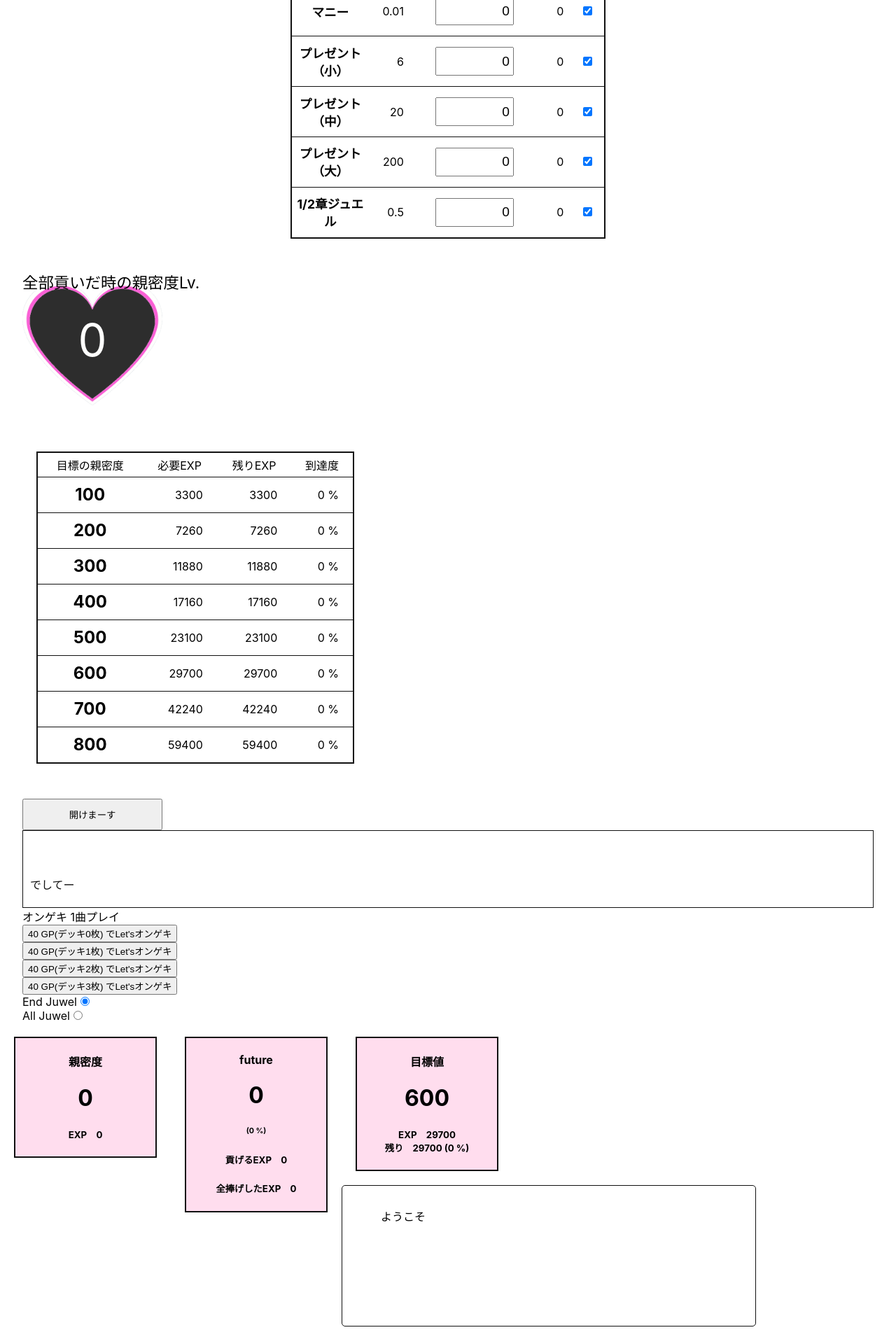
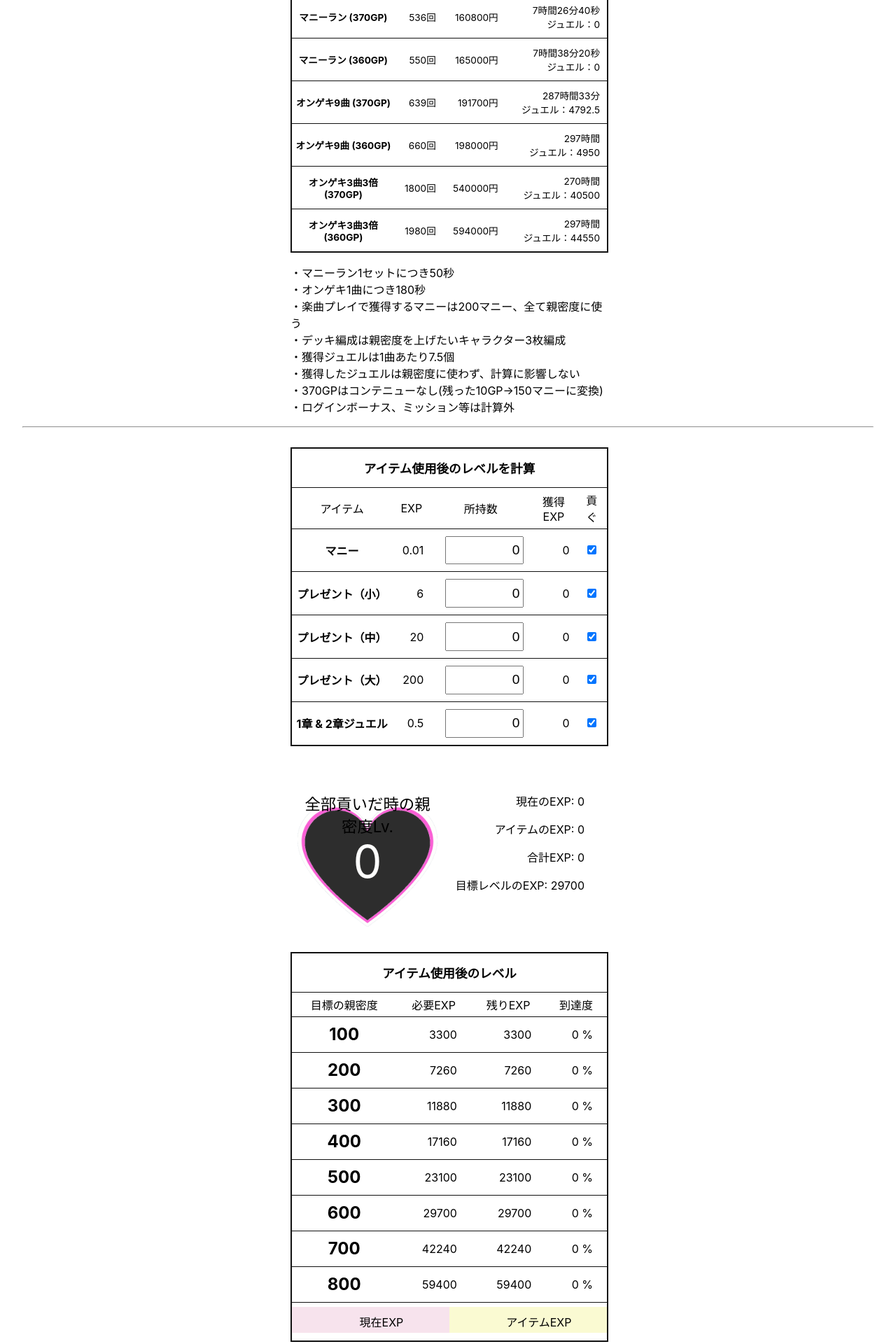
Before and after one commit to Rikiya3702/simgeki_intimacy, a React (Create React App) app: page / in a window 1280 px wide. Shown: the part 660-2580 px from the top of the page at 70% size. Built offline with nearby package versions, Linux system fonts and the light colour scheme.

Commit message:
テーブル周り

```diff
--- a/src/components/App.js
+++ b/src/components/App.js
@@ -23,6 +23,15 @@ const EXP_ITEM_S = 6
 const EXP_ITEM_M = 20
 const EXP_ITEM_L = 200
 const EXP_JUWEL_ALL = 0.5
+const EXP_MONEYRUN_A = 55.5
+const EXP_MONEYRUN_B = 54
+const MONEYRUN_A = 5550
+const MONEYRUN_B = 5400
+const MONEYRUN_TIME = 50
+const GAMEPLAY_TIME = 180
+const EXPEC_JUWEL = 7.5
+const EXPEC_MONEY = 200
+const ONE_CREDIT = 300
 
 class App extends Component {
   constructor(props) {
@@ -57,11 +66,14 @@ class App extends Component {
               <div>
                 <p>EXP: {props.exp.now}</p>
                 <p>目標EXP: {props.exp.goal}</p>
-                <p>必要EXP: {props.exp.goal - props.exp.now}</p>
+                <p>必要EXP: { Math.ceil(props.exp.goal - props.exp.now)}</p>
               </div>
             </div>
           </div>
 
+          <div className="row w-450 mx-auto">
+            <ExampleTable nesexp={ Math.max(props.exp.goal - props.exp.now, 0 ) } />
+          </div>
 
           <div className="d-none">
             <div className="row pos-rel w-450 text-center mx-auto">
@@ -137,10 +149,14 @@ class App extends Component {
             </div>
           </div>
 
+          <hr />
           <div className="row mx-auto pt-2 w-450">
             <div className="table_money">
               <table>
                 <thead>
+                  <tr><td colSpan="5">
+                    <span className="table_title">アイテム使用後のレベルを計算</span>
+                  </td></tr>
                   <tr>
                     <td>アイテム</td>
                     <td>EXP</td>
@@ -159,15 +175,25 @@ class App extends Component {
               </table>
             </div>
           </div>
-          <div className="row mt-5">
-            <Heart label="全部貢いだ時の親密度Lv."
-              lv={getExp2Lv( props.exp.now + getItemExp(props))}
-                par={ getExp2Lvper( props.exp.now + getItemExp(props)) } />
+          <div className="row mt-5 w-450 mx-auto">
+            <div className="col pt-2 px-1">
+              <Heart label="全部貢いだ時の親密度Lv." lv={getExp2Lv( props.exp.now + getItemExp(props))} par={ getExp2Lvper( props.exp.now + getItemExp(props)) } />
+            </div>
+            <div className="col pos-rel w-200 text-right">
+              <p>現在のEXP: {props.exp.now}</p>
+              <p>アイテムのEXP: {getItemExp(props)}</p>
+              <p>合計EXP: {props.exp.now + getItemExp(props)}</p>
+              <p>目標レベルのEXP: {props.exp.goal}</p>
+            </div>
         </div>
 
+          <div className="row mx-auto pt-2 w-450">
             <div className="table_lv">
               <table>
                 <thead>
+                  <tr><td colSpan="4">
+                    <span className="table_title">アイテム使用後のレベル</span>
+                  </td></tr>
                   <tr>
                     <td>目標の親密度</td>
                     <td>必要EXP</td>
@@ -184,11 +210,22 @@ class App extends Component {
                   <LoveTableWithItem exp={props.exp.now} itemexp={getItemExp(props)} lv={600} expg={29700} />
                   <LoveTableWithItem exp={props.exp.now} itemexp={getItemExp(props)} lv={700} expg={42240} />
                   <LoveTableWithItem exp={props.exp.now} itemexp={getItemExp(props)} lv={800} expg={59400} />
+                  <tr>
+                    <td className="column_graph" colSpan="2">
+                      <span className="graph_text">現在EXP</span>
+                      <div className="progbar" ></div>
+                      <div className="progbar_i" ></div>
+                    </td>
+                    <td className="column_graph" colSpan="2">
+                      <span className="graph_text">アイテムEXP</span>
+                    </td>
+                  </tr>
                 </tbody>
               </table>
             </div>
+          </div>
 
-
+          <div className="d-none">
             <button className="btn-toggle" onClick={ this.handleClick }>{ this.state.kore ? "閉じ" : "開け" }まーす</button>
             <CSSTransition in={this.state.kore} classNames="door" timeout={1000}>
               <div className="door">
@@ -197,7 +234,6 @@ class App extends Component {
                 </div>
               </div>
             </CSSTransition>
-
             <div>
               オンゲキ 1曲プレイ
               <br /><button onClick={ ()=> {props.button_play("play",0)} }>40 GP(デッキ0枚) でLet'sオンゲキ</button>
@@ -212,9 +248,8 @@ class App extends Component {
               <label>All Juwel</label>
               <input type="radio" name="aradio" checked={props.juweltype === JUWEL_ALL}
                      onChange={() => props.radio_juweltype(JUWEL_ALL)}/>
+            </div>
 
-        </div>
-      </div>
             <div className="lovelv">
               <h4>親密度</h4>
               <div className="lovelv_number">
@@ -232,8 +267,6 @@ class App extends Component {
               <h5>全捧げしたEXP　{ props.exp.now + getItemExp(props) } </h5>
             </div>
 
-
-
             <div className="lovelv">
               <h4>目標値</h4>
               <div className="lovelv_number">
@@ -242,13 +275,11 @@ class App extends Component {
               <h5>EXP　{ props.exp.goal }
               <br />残り　{ props.exp.goal - props.exp.now } ({ Math.floor((props.exp.now / props.exp.goal)*100) } %)</h5>
             </div>
-
+          </div>
           <div className="message_box">
             <Messages messages={props.mes} />
           </div>
-
-
-
+        </div>
     </div>
     );
   }
@@ -288,37 +319,7 @@ const mapDispatchToProps = ({
   check_itemflag
 })
 
-class Menu extends Component {
-  constructor(props) {
-    super(props)
-    this.state = {kore: true}
-  }
-  handleClick = () => {
-    this.setState( {kore: !this.state.kore})
-  }
-
-  render(){
-    return(
-      <div>
-        <button onClick={ this.handleClick }>{ this.state.kore ? "閉じ" : "開け" }まーす</button>
-        <CSSTransition
-          in={this.state.kore}
-          classNames="door"
-          timeout={1000}
-          >
-          <div className="door">
-            <p >でしてー</p>
-          </div>
-        </CSSTransition>
-      </div>
-      )
-  }
-}
-
 class InputMoney extends Component {
-  constructor(props) {
-    super(props)
-  }
   render(){
   return(
     <div className="input_field input_money">
@@ -329,8 +330,8 @@ class InputMoney extends Component {
         <button onClick={ ()=> {this.props.buttonChange(BUTTON_MONEY,1000) } }>+1,000</button>
         <button onClick={ ()=> {this.props.buttonChange(BUTTON_MONEY,10000)} }>+10,000</button>
         <button onClick={ ()=> {this.props.buttonChange(BUTTON_MONEY,100000)} }>+100,000</button>
-        <button onClick={ ()=> {this.props.buttonChange(BUTTON_MONEY,5400)} }>+360 GP</button>
-        <button onClick={ ()=> {this.props.buttonChange(BUTTON_MONEY,5550)} }>+370 GP</button>
+        <button onClick={ ()=> {this.props.buttonChange(BUTTON_MONEY,MONEYRUN_B)} }>+360 GP</button>
+        <button onClick={ ()=> {this.props.buttonChange(BUTTON_MONEY,MONEYRUN_A)} }>+370 GP</button>
       </div>
       <div>
         <button onClick={ ()=> {this.props.buttonChange(BUTTON_MONEY,-1000)} }>-1,000</button>
@@ -343,9 +344,6 @@ class InputMoney extends Component {
 }
 
 class InputLv extends Component {
-  constructor(props) {
-    super(props)
-  }
   render(){
   return(
     <div className="input_field">
@@ -368,14 +366,11 @@ class InputLv extends Component {
 }
 
 class InputLvGoal extends Component {
-  constructor(props) {
-    super(props)
-  }
   render(){
   return(
     <div className="input_field">
       <label>目標レベル→</label>
-      <input className="input_lv" type='text' className="input_lv" value={this.props.value} onChange={ (eve) => { this.props.inputValue(eve.target.value)} } />
+      <input className="input_lv" type='text' value={this.props.value} onChange={ (eve) => { this.props.inputValue(eve.target.value)} } />
       <ChangeValue value={this.props.changed} />
       <div>
         <button onClick={ ()=> {this.props.buttonChange(BUTTON_LV_GOAL, -100)} }>-100</button>
@@ -387,10 +382,6 @@ class InputLvGoal extends Component {
 }
 
 class InputItem extends Component {
-  constructor(props) {
-    super(props)
-  }
-
   render(){
     const labeled = type => {
       switch(type){
@@ -399,6 +390,7 @@ class InputItem extends Component {
         case BUTTON_ITEM_L: return "（大）→"
         case BUTTON_JUWEL_END: return "3章ジュエル"
         case BUTTON_JUWEL_ALL: return "1/2章ジュエル"
+        default: return "（？）→"
       }
     }
     const label = labeled( this.props.type)
@@ -436,7 +428,7 @@ const Heart = props => {
       <div className="heart" >
         <span className="heart_lovep">{props.label}</span>
         <span className="heart_lv">{ lv }</span>
-        <img src={HeartImage} className="heart_out"/>
+        <img src={HeartImage} className="heart_out" alt="ハート"/>
 
         <div className="heart_bar" style={ barstyle }></div>
         <div className="heart_back" style={ backstyle }></div>
@@ -472,7 +464,6 @@ const LoveTableWithItem = props => {
 
   const parse = Math.floor((props.exp / props.expg )*100)
   const parse_i = Math.floor((props.itemexp / props.expg )*100)
-
   let parsebar = 0
   let parsebar_i = 0
 
@@ -491,7 +482,6 @@ const LoveTableWithItem = props => {
 
   return(
     <React.Fragment>
-
       <tr>
         <th className="column_lv">
           <span className="goal_lv">{props.lv}</span>
@@ -527,7 +517,7 @@ const MoneyTableRecordInput = props => {
       item_exp = EXP_ITEM_L
       break
     case JUWEL_ALL:
-      item_name = "1/2章ジュエル"
+      item_name = "1章 & 2章ジュエル"
       item_exp = EXP_JUWEL_ALL
       break
     default:
@@ -539,7 +529,7 @@ const MoneyTableRecordInput = props => {
         <th className="column_name">{item_name}</th>
         <td className="column_exp">{item_exp}</td>
         <td className="column_stock">
-          <input type='text' class="table_input" value={props.stock} onChange={ (eve) => { props.inputValue(eve.target.value)} } />
+          <input type='text' className="table_input" value={props.stock} onChange={ (eve) => { props.inputValue(eve.target.value)} } />
         </td>
         <td className="column_getexp">{ Math.floor(item_exp * props.stock) }</td>
         <td className="column_check">
@@ -549,6 +539,76 @@ const MoneyTableRecordInput = props => {
       </tr>
     </React.Fragment>
   );
+}
+
+const ExampleTable = props => {
+  return(
+    <React.Fragment>
+      <div className="table_example">
+      <table>
+        <thead>
+          <tr><td colSpan="4">
+            <span className="table_title">目標レベルまでの目安</span>
+          </td></tr>
+        </thead>
+        <tbody>
+          <tr>
+            <th className="column_example">プレゼント (大)</th>
+            <td className="column_count">{ Math.ceil(props.nesexp / EXP_ITEM_L) }個</td>
+            <td className="column_cost text-center" colSpan="2">{ Math.ceil(props.nesexp / EXP_ITEM_L) * 20000 }マニー</td>
+          </tr>
+          <ExampleTableRecord label="マニーラン (370GP)" nesexp={props.nesexp} oneexp={EXP_MONEYRUN_A} cost={ONE_CREDIT} onetime={MONEYRUN_TIME} onejuwel={0} />
+          <ExampleTableRecord label="マニーラン (360GP)" nesexp={props.nesexp} oneexp={EXP_MONEYRUN_B} cost={ONE_CREDIT} onetime={MONEYRUN_TIME} onejuwel={0}/>
+          <ExampleTableRecord label="オンゲキ9曲 (370GP)" nesexp={props.nesexp} oneexp={ (3 + EXPEC_MONEY /100) *9 +1.5 } cost={ONE_CREDIT} onetime={GAMEPLAY_TIME * 9} onejuwel={EXPEC_JUWEL}/>
+          <ExampleTableRecord label="オンゲキ9曲 (360GP)" nesexp={props.nesexp} oneexp={ (3 + EXPEC_MONEY /100) *9 } cost={ONE_CREDIT} onetime={GAMEPLAY_TIME * 9} onejuwel={EXPEC_JUWEL}/>
+          <ExampleTableRecord label="オンゲキ3曲3倍 (370GP)" nesexp={props.nesexp} oneexp={ (3 + EXPEC_MONEY /100) *3 +1.5 } cost={ONE_CREDIT} onetime={GAMEPLAY_TIME * 3} onejuwel={EXPEC_JUWEL *3 }/>
+          <ExampleTableRecord label="オンゲキ3曲3倍 (360GP)" nesexp={props.nesexp} oneexp={ (3 + EXPEC_MONEY /100) *3 } cost={ONE_CREDIT} onetime={GAMEPLAY_TIME * 3} onejuwel={EXPEC_JUWEL *3 }/>
+        </tbody>
+      </table>
+      </div>
+      <p>・マニーラン1セットにつき{MONEYRUN_TIME}秒
+      <br />・オンゲキ1曲につき{GAMEPLAY_TIME}秒
+      <br />・楽曲プレイで獲得するマニーは{EXPEC_MONEY}マニー、全て親密度に使う
+      <br />・デッキ編成は親密度を上げたいキャラクター3枚編成
+      <br />・獲得ジュエルは1曲あたり{EXPEC_JUWEL}個
+      <br />・獲得したジュエルは親密度に使わず、計算に影響しない
+      <br />・370GPはコンテニューなし(残った10GP→150マニーに変換)
+      <br />・ログインボーナス、ミッション等は計算外
+    </p>
+    </React.Fragment>
+  );
+}
+
+const ExampleTableRecord = props => {
+  const nes_count = Math.ceil(props.nesexp / props.oneexp)
+  const cost = props.cost ? props.cost : 0
+  const realtime = props.onetime ? props.onetime : 0
+  return(
+    <React.Fragment>
+      <tr>
+        <th className="column_example">{props.label}</th>
+        <td className="column_count">{nes_count}回</td>
+        <td className="column_cost">{nes_count * cost}円</td>
+        <td className="column_time">{convertTime(nes_count * realtime) }
+          <br />ジュエル：{nes_count * props.onejuwel}</td>
+
+      </tr>
+    </React.Fragment>
+  );
+}
+
+const convertTime = time => {
+  let mes = ""
+  if(time /60/60 > 0){
+    mes += Math.floor(time /60/60) + "時間"
+  }
+  if(time %3600 /60 > 0){
+    mes += Math.floor(time %3600 /60) + "分"
+  }
+  if(time%60 > 0){
+    mes += Math.floor(time %60) + "秒"
+  }
+  return mes
 }
 
 const getItemExp = props => {
--- a/src/components/App.scss
+++ b/src/components/App.scss
@@ -1,6 +1,8 @@
 $heart-inback: rgb(45, 45, 45);
 $heart-bar: rgb(255, 109, 144);
 $hover-button: rgba(144, 109, 255, 0.3);
+$table-outborder: 2px solid #111;
+$table-inborder: 1px solid #111;
 
 button{
   cursor: pointer;
@@ -34,6 +36,7 @@ button{
 .w-100p{ width: 100%; }
 .w-150{ width: 150px; }
 .w-200{ width: 200px; }
+.w-300{ width: 300px; }
 .w-450{ width: 450px; }
 .mt-1{ margin-top: 10px;}
 .mt-2{ margin-top: 20px;}
@@ -63,14 +66,6 @@ button{
   }
 }
 
-.inputs{
-  display: block;
-  float: left;
-  margin: 20px;
-  margin-bottom: 50px;
-  padding: 20px;
-  border: 1px #111 solid;
-}
 .heart{
   clear: left;
   position: relative;
@@ -113,16 +108,6 @@ button{
   background: $heart-inback;
 }
 
-.lovelv{
-  display: block;
-  float: left;
-  margin: 20px;
-  text-align: center;
-  width: 200px;
-  border: 2px #111 solid;
-  background-color: #fde;
-}
-
 .input_field{
   padding-top: 20px;
   input{
@@ -156,62 +141,78 @@ button{
 }
 .input_item{
   position: relative;
-  input{
-    width: 2.9rem;
-  }
-  button{
-    width: 45px;
-  }
-  span{
-    right: 20px;
-  }
+  input{ width: 2.9rem; }
+  button{ width: 45px; }
+  span{ right: 20px; }
 }
 .input_juwel{
   position: relative;
-
-  input{
-    width: 4.0rem;
-  }
-  button{
-    width: 45px;
-  }
-  span{
-  }
+  input{ width: 4.0rem; }
+  button{ width: 45px; }
+  span{ }
 }
 .input_money{
   position: relative;
-  input{
-    width: 6rem;
+  input{ width: 6rem; }
+  button{ width: 70px; }
+  span{ left: 130px; }
+}
+
+table{
+  width: 454px;
+  border: $table-outborder;
+  border-collapse:  collapse;
+}
+thead{
+  td{
+    text-align: center;
+    padding: 5px 10px;
+    border-bottom: $table-inborder;
   }
-  button{
+}
+tbody{
+  th{
+    border-bottom: $table-inborder;
+  }
+  td{
+    padding: 10px 10px;
+    border-bottom: $table-inborder;
+  }
+}
+.table_title{
+  display: inline-block;
+  padding: 10px 0;
+  font-size: 110%;
+  font-weight: bold;
+}
+.table_example{
+  table{
+    font-size: 85%;
+    text-align: right;
+  }
+  .column_example{
+    width: 150px;
+    text-align: center;
+  }
+  .column_count{
+    width: 50px;
+  }
+  .column_cost{
     width: 70px;
   }
-  span{
-    left: 130px;
+  .column_time{
+    width: 130px;
   }
 }
-
 .table_lv{
-  clear: left;
-  margin: 50px 20px;
-
   table{
     width: 454px;
-    border: 2px #111 solid;
-    border-collapse:  collapse;
   }
-  thead{
-    td{
-      text-align: center;
-      padding: 5px 10px;
-      border-bottom: 1px #111 solid;
-    }
-  }
-
   tbody{
     .progbar{
       position: absolute;
       z-index: 0;
+      width: 225px;
       left: 0;
       top: 6px;
       background: rgba( 240, 200, 220, 0.5);
@@ -220,20 +221,19 @@ button{
     .progbar_i{
       position: absolute;
       z-index: 0;
-      left: 150;
+      width: 225px;
+      left: 225px;
       top: 6px;
       background: rgba( 250, 250, 210, 1);
       height: 37px;
     }
     th{
       position: relative;
-      border-bottom: 1px #111 solid;
     }
     td{
       position: relative;
       padding: 15px 10px;
-      border-bottom: 1px #111 solid;
-      }
+    }
   }
   .goal_lv{
     position: relative;
@@ -246,38 +246,23 @@ button{
     padding-right: 20px;
     text-align: right;
   }
+  .column_graph{
+    text-align: center;
+  }
+  .graph_text{
+    position: relative;
+    z-index: 10;
+    text-align: center;
+
+  }
 }
 
 .table_money{
-
-  table{
-    width: 450px;
-    border: 2px #111 solid;
-    border-collapse:  collapse;
-  }
-  thead{
-    td{
-      text-align: center;
-      padding: 5px 10px;
-      border-bottom: 2px #111 solid;
-    }
-  }
-  tbody{
-    th{
-      border-bottom: 1px #111 solid;
-    }
-    td{
-      padding: 15px 10px;
-      border-bottom: 1px #111 solid;
-      }
-  }
   .item_name{
     font-size: 120%;
-
   }
   .column_name{
-    font-size: 110%;
-    width: 90px;
+    width: 130px;
   }
   .column_stock{
     text-align: right;
@@ -302,29 +287,6 @@ button{
     width: 100px;
     padding: 4px;
   }
-}
-#Level{
-  position: relative;
-}
-#Items{
-  position: relative;
-}
-#Itemm{
-  position: relative;
-}
-
-#Iteml{
-  position: relative;
-}
-#Juwelend{
-  position: relative;
-}
-#Juwelall{
-  position: relative;
-}
-#Money{
-  position: relative;
-
 }
 .changed_value{
   position: absolute;
@@ -355,7 +317,7 @@ button{
 
 .door{
   display: block;
-  border: 1px solid #111;
+  border: $table-inborder;
   color: #111;
   padding: 3pc 10px 5px;
 }
```
Lines whose indentation alone changed are shown as unchanged.
